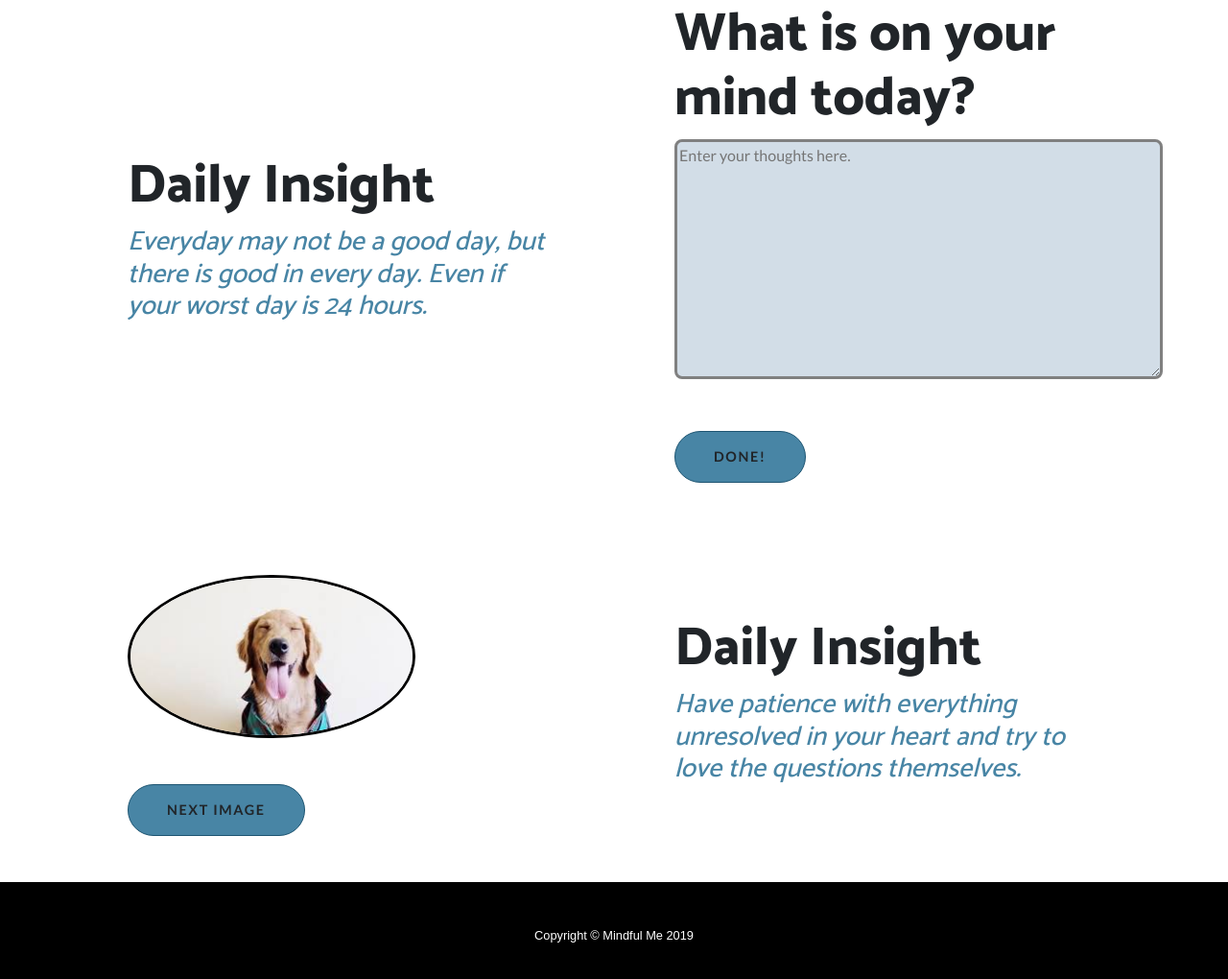
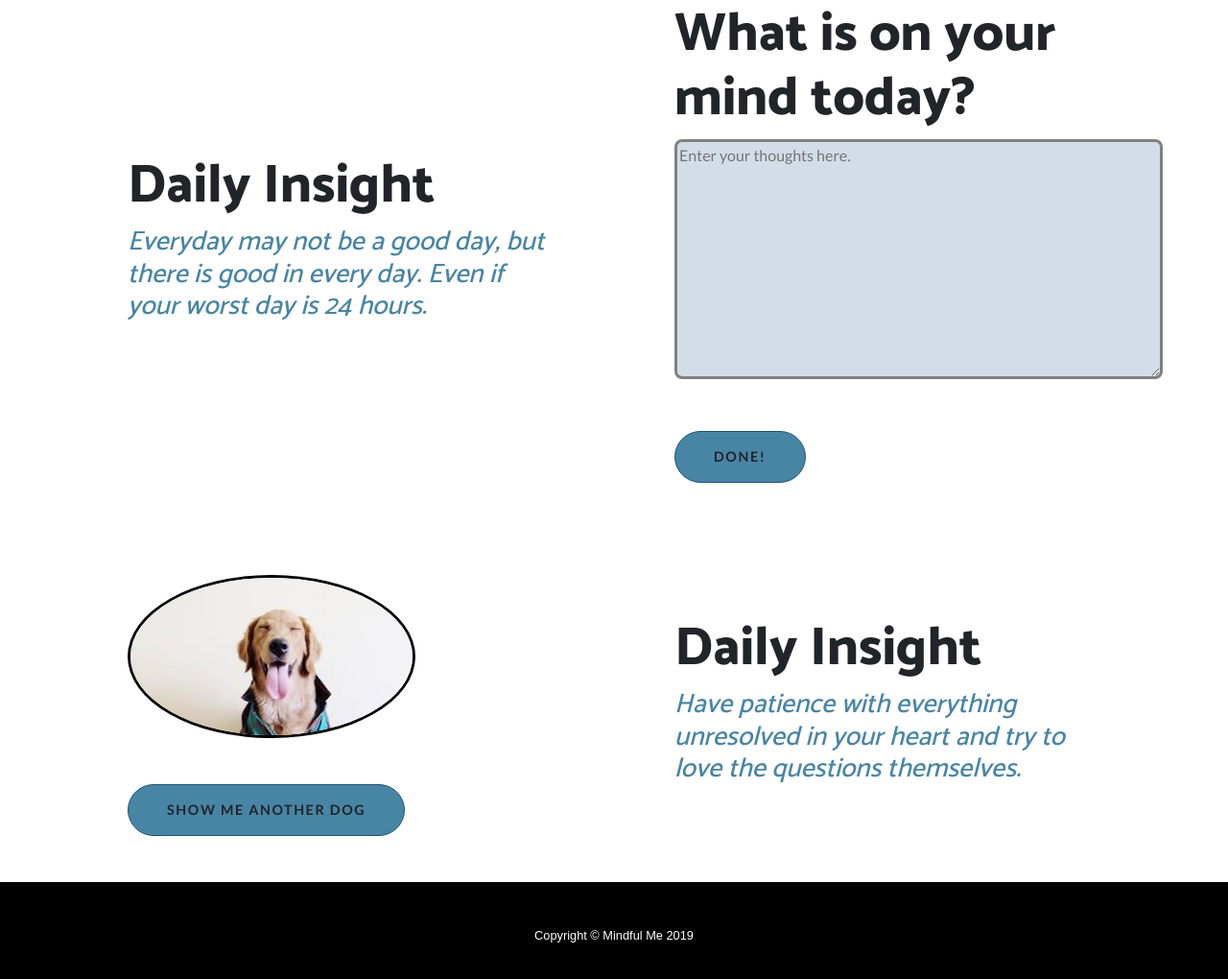
Before and after one commit to StarterHacks6/Mental-Health-Forum, a website: page index.html in a window 1280 px wide. Shown: the part 795-1815 px from the top of the page at 96% size. Drawn offline with nearby package versions, Linux system fonts and the light colour scheme.

```diff
--- a/index.html
+++ b/index.html
@@ -140,7 +140,7 @@
           <div class="col-lg-6">
             <div class="p-5">
               <img class = "imageFormat"  src="img/dog1.jpeg" width = 300 alt="" id= "dog" onclick= "changeImage()">
-              <a class = "btn btn-secondary btn-xl rounded-pill mt-5" onclick = "changeImage()">Next image</a>
+              <a class = "btn btn-secondary btn-xl rounded-pill mt-5" onclick = "changeImage()">Show me another dog</a>
               <script url = "dogapi.js"></script>
             </div>
           </div>
```
